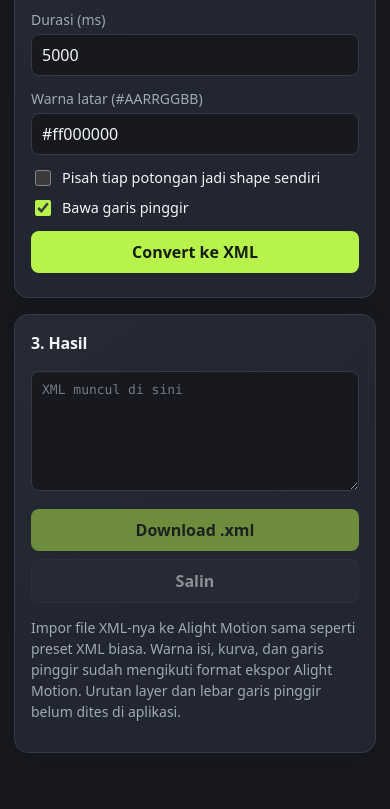
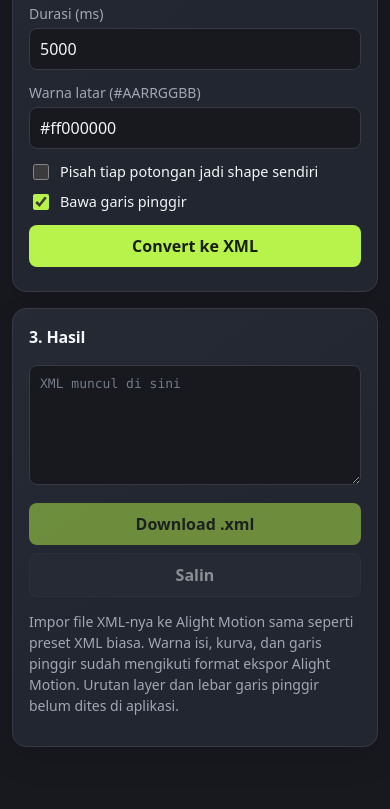
Before and after one commit to nopanpeno/NvanVector, a website: page index.html in a window 390 px wide. Shown: the part 899-1708 px from the top of the page. Drawn offline with Linux system fonts and the light colour scheme.

Commit message:
Remove duplicate mobile breakpoint

```diff
--- a/index.html
+++ b/index.html
@@ -72,12 +72,6 @@
     .row .check { flex: 1 1 100%; }
     .preview figure { flex-basis: 100%; }
     input[type=file] { padding: 10px; }
-  }
-  @media (max-width: 560px) {
-    main { padding: 28px 14px 40px; }
-    section { padding: 16px; border-radius: 14px; }
-    .row > button { flex: 1 1 100%; }
-    textarea { min-height: 120px; }
   }
   @media (prefers-reduced-motion: reduce) {
     *, *::before, *::after { scroll-behavior: auto !important; transition-duration: .01ms !important; }
```
